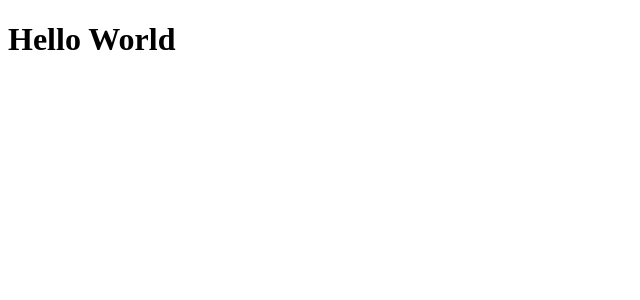
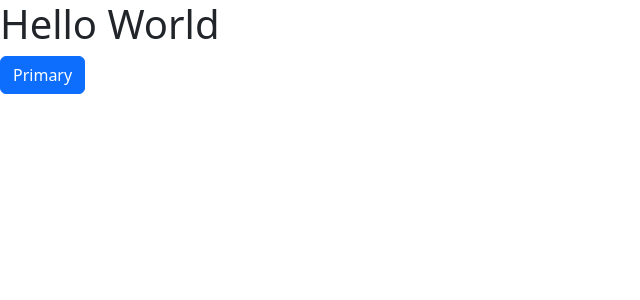
Before and after one commit to AntonioSabino/dev-in-philips-exercicios, an Angular app in the folder notification-app/: page / in a window 1280 px wide. Shown: the top 300 px of the page, without its empty margins (0-640 px from the left). Built offline with nearby package versions, Linux system fonts and the light colour scheme.

Commit message:
add bootstrap

```diff
--- a/notification-app/angular.json
+++ b/notification-app/angular.json
@@ -30,7 +30,8 @@
               "src/assets"
             ],
             "styles": [
-              "src/styles.scss"
+              "src/styles.scss",
+              "node_modules/bootstrap/dist/css/bootstrap.min.css"
             ],
             "scripts": []
           },
--- a/notification-app/package.json
+++ b/notification-app/package.json
@@ -18,6 +18,7 @@
     "@angular/platform-browser": "^15.0.0",
     "@angular/platform-browser-dynamic": "^15.0.0",
     "@angular/router": "^15.0.0",
+    "bootstrap": "^5.2.3",
     "rxjs": "~7.5.0",
     "tslib": "^2.3.0",
     "zone.js": "~0.12.0"
--- a/notification-app/src/app/app.component.html
+++ b/notification-app/src/app/app.component.html
@@ -1 +1,2 @@
 <h1>Hello World</h1>
+<button type="button" class="btn btn-primary">Primary</button>
```
Also changed, not shown: 1 other file (tests, documents, lock files or other folders).
